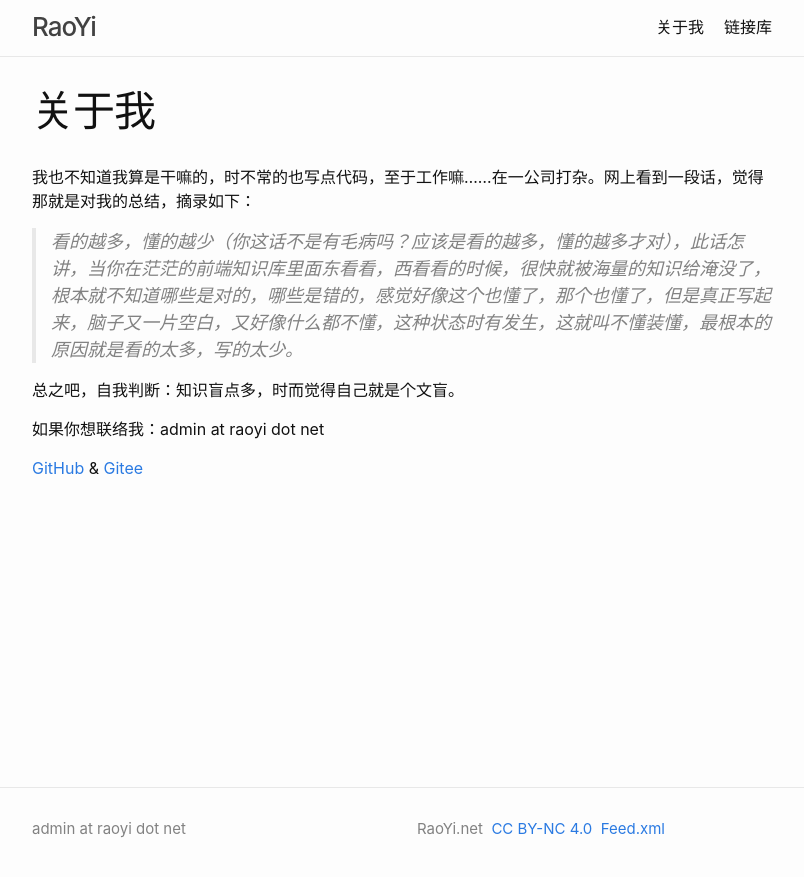
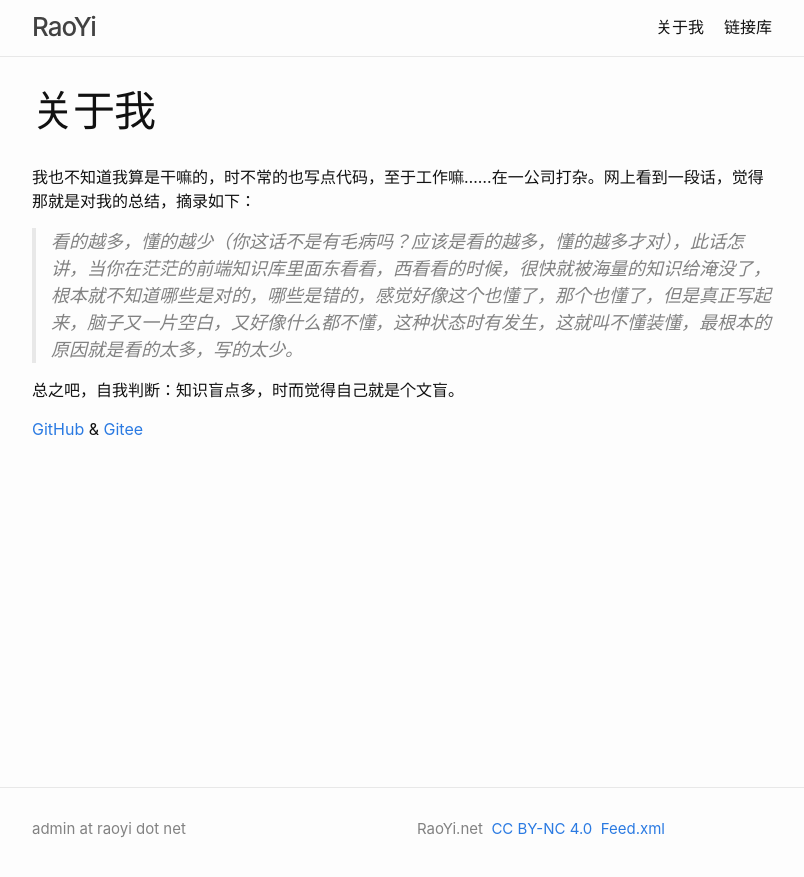
Before and after one commit to raoyi/raoyi.github.io, a Jekyll site: the page built from about.md, in a window 1280 px wide. Shown: the top 877 px of the page, without its empty margins (238-1042 px from the left). Built offline with Jekyll 4.4.1, drawn with Linux system fonts in a browser that asks for light colours.

Commit message:
update about.md.
Signed-off-by: 一毛 <prcraoyi@qq.com>

```diff
--- a/about.md
+++ b/about.md
@@ -10,6 +10,4 @@ permalink: /about/
 
 总之吧，自我判断：知识盲点多，时而觉得自己就是个文盲。
 
-如果你想联络我：admin at raoyi dot net
-
 <a href="https://github.com/raoyi" target="_blank">GitHub</a> & <a href="https://gitee.com/raoyi" target="_blank">Gitee</a>
```
